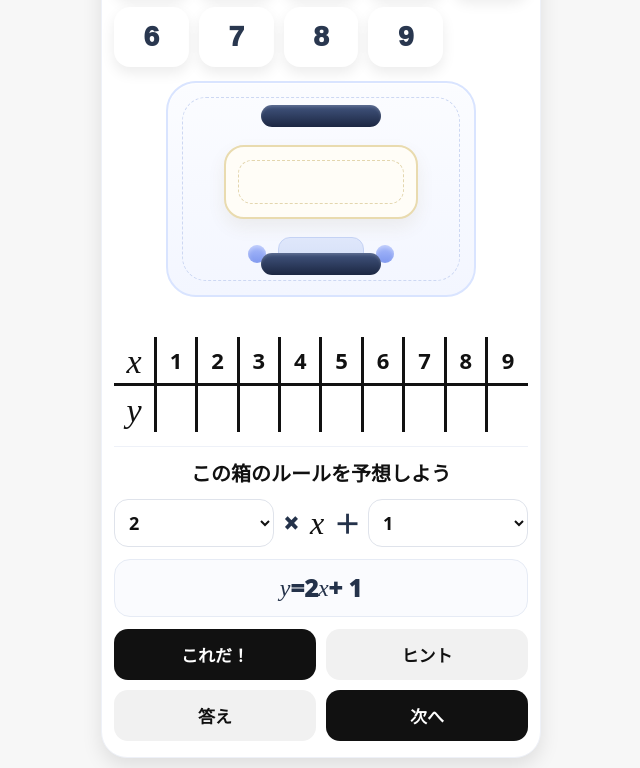
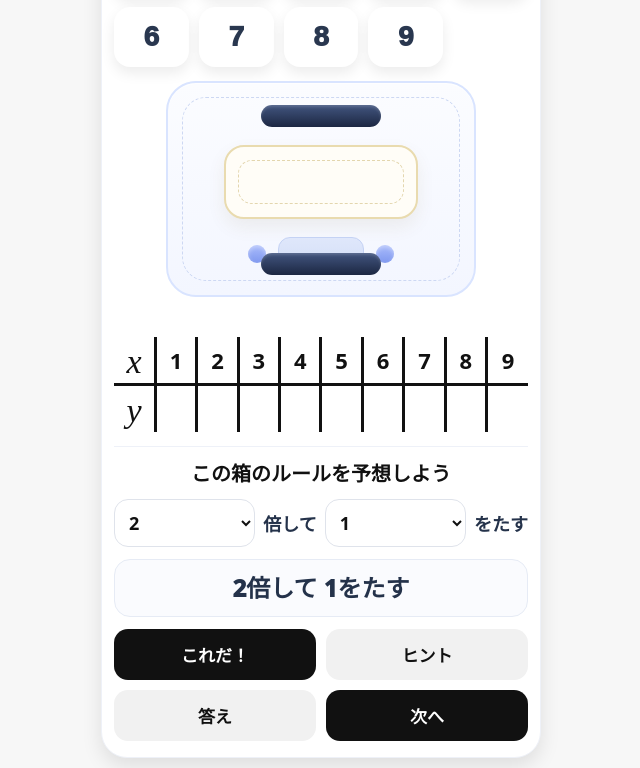
Before and after one commit to pokopy-talkpapa/kansu_box, a plain HTML site: page index.html in a window 1280 px wide. Shown: the part 129-897 px from the top of the page, without its empty margins (319-959 px from the left). Drawn offline with Linux system fonts and the light colour scheme.

Commit message:
Update index.html

```diff
--- a/index.html
+++ b/index.html
@@ -299,23 +299,16 @@
 
     .guess-row {
       display: grid;
-      grid-template-columns: 1fr auto auto auto 1fr;
+      grid-template-columns: 1fr auto 1fr auto;
       gap: 8px;
       align-items: center;
     }
 
-    .eq-symbol {
-      font-size: 26px;
-      font-weight: 950;
-      text-align: center;
+    .guess-word {
+      font-size: 18px;
+      font-weight: 900;
       color: #24324a;
-      min-width: 18px;
-    }
-
-    .eq-symbol.math-var {
-      font-size: 32px;
-      font-weight: 500;
-      color: #111;
+      white-space: nowrap;
     }
 
     select,
@@ -506,11 +499,10 @@
         <h2 class="guess-title">この箱のルールを予想しよう</h2>
 
         <div class="guess-row">
-          <select id="guessA" aria-label="a"></select>
-          <div class="eq-symbol">×</div>
-          <div class="eq-symbol math-var">x</div>
-          <div class="eq-symbol">＋</div>
-          <select id="guessB" aria-label="b"></select>
+          <select id="guessA" aria-label="何倍"></select>
+          <div class="guess-word">倍して</div>
+          <select id="guessB" aria-label="いくつたす"></select>
+          <div class="guess-word">をたす</div>
         </div>
 
         <div id="guessPreview" class="guess-preview"></div>
@@ -623,7 +615,7 @@
     function updateGuessPreview() {
       const a = Number(guessA.value);
       const b = Number(guessB.value);
-      guessPreview.innerHTML = formatExpressionHtml(a, b, true);
+      guessPreview.textContent = `${a}倍して ${b}をたす`;
     }
 
     function pickNewRule() {
```
